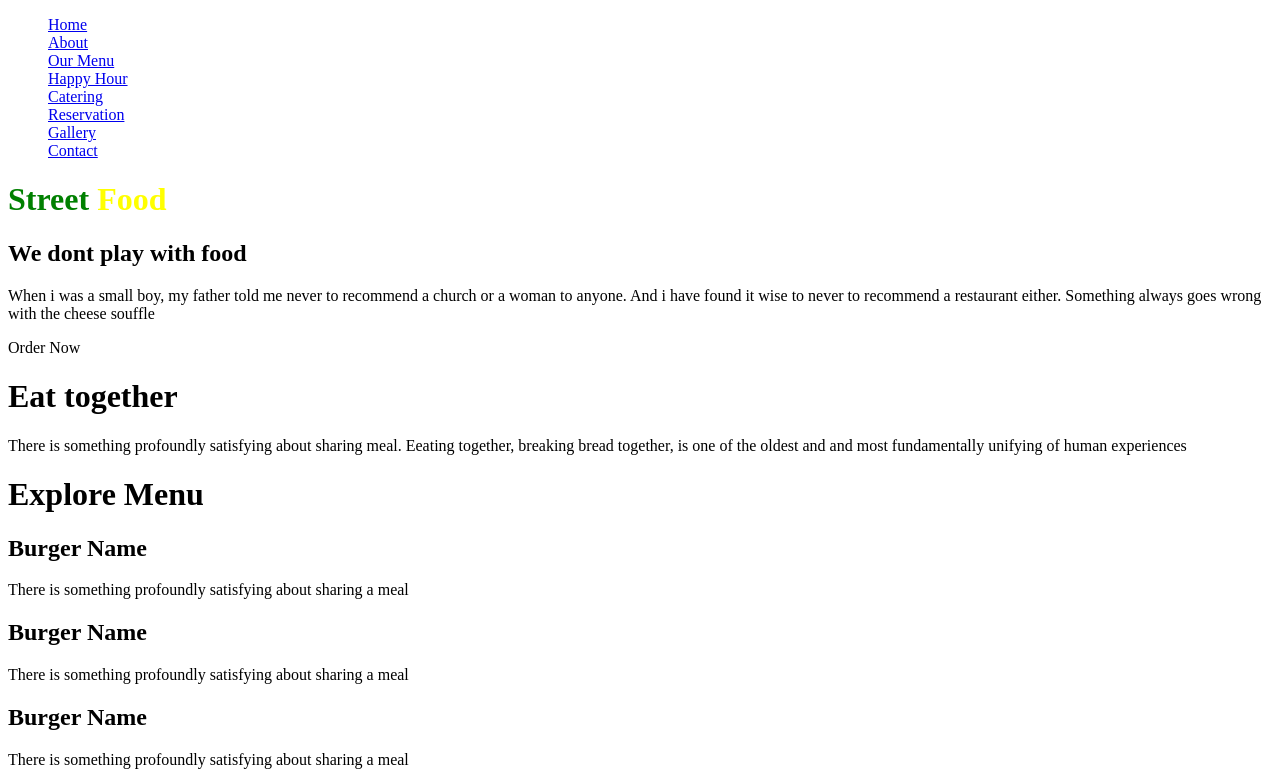
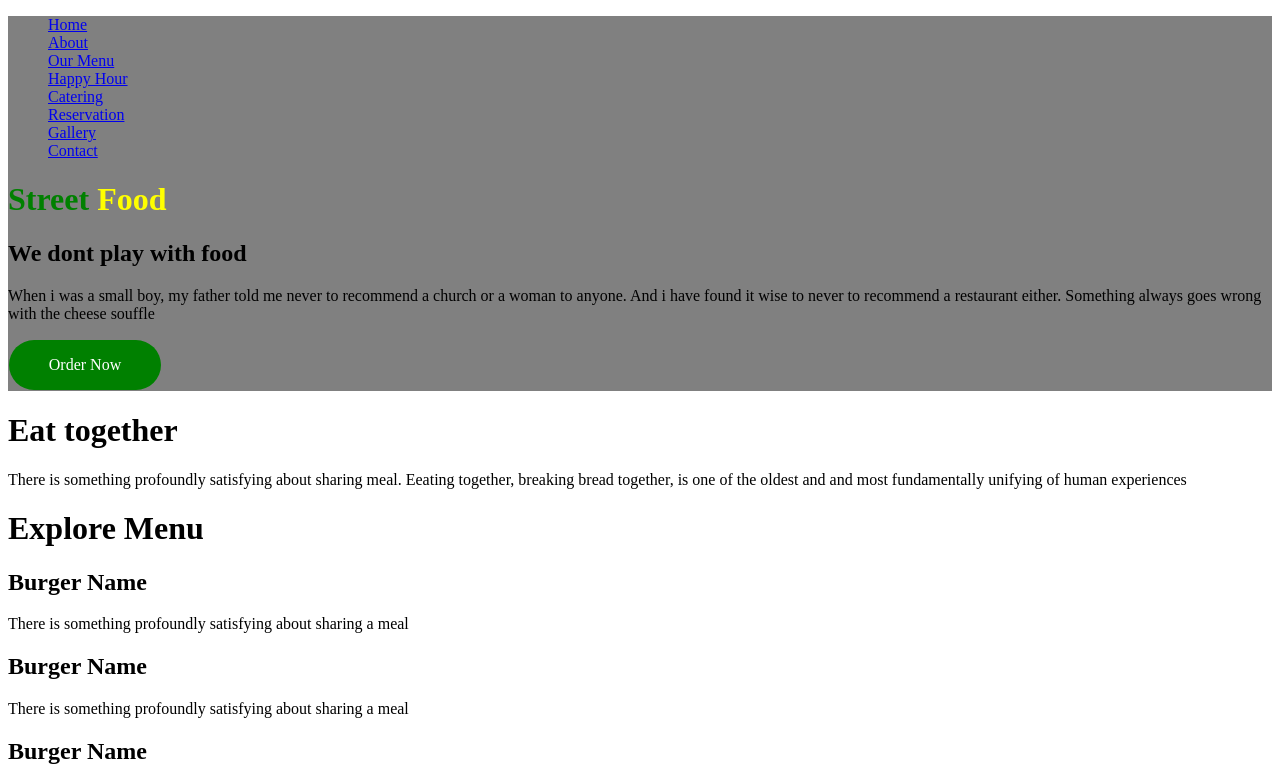
Before and after one commit to Valentino-Junior/StreetFood-Website, a plain HTML site: page index.html in a window 1280 px wide. Shown: the top 782 px of the page. Drawn offline with Linux system fonts and the light colour scheme.

Commit message:
change header background color

```diff
--- a/index.css
+++ b/index.css
@@ -1,9 +1,22 @@
 .food > h1{
     color: green;
+}
+header{
+    background-color: grey;
 }
 .food > h1 > span{
     color: yellow;
 }
+#order{
+    background-color: green;
+    background-clip: content-box;
+    margin-right: 1110px;
+    border: 5px;
+    border-radius: 120px;
+    padding: 1px;
+    text-align: center;
+    color: white;
+}
 nav > ul>li {
     display: flex;
 }
```
Also changed, not shown: index.html (+1 -1 lines).
